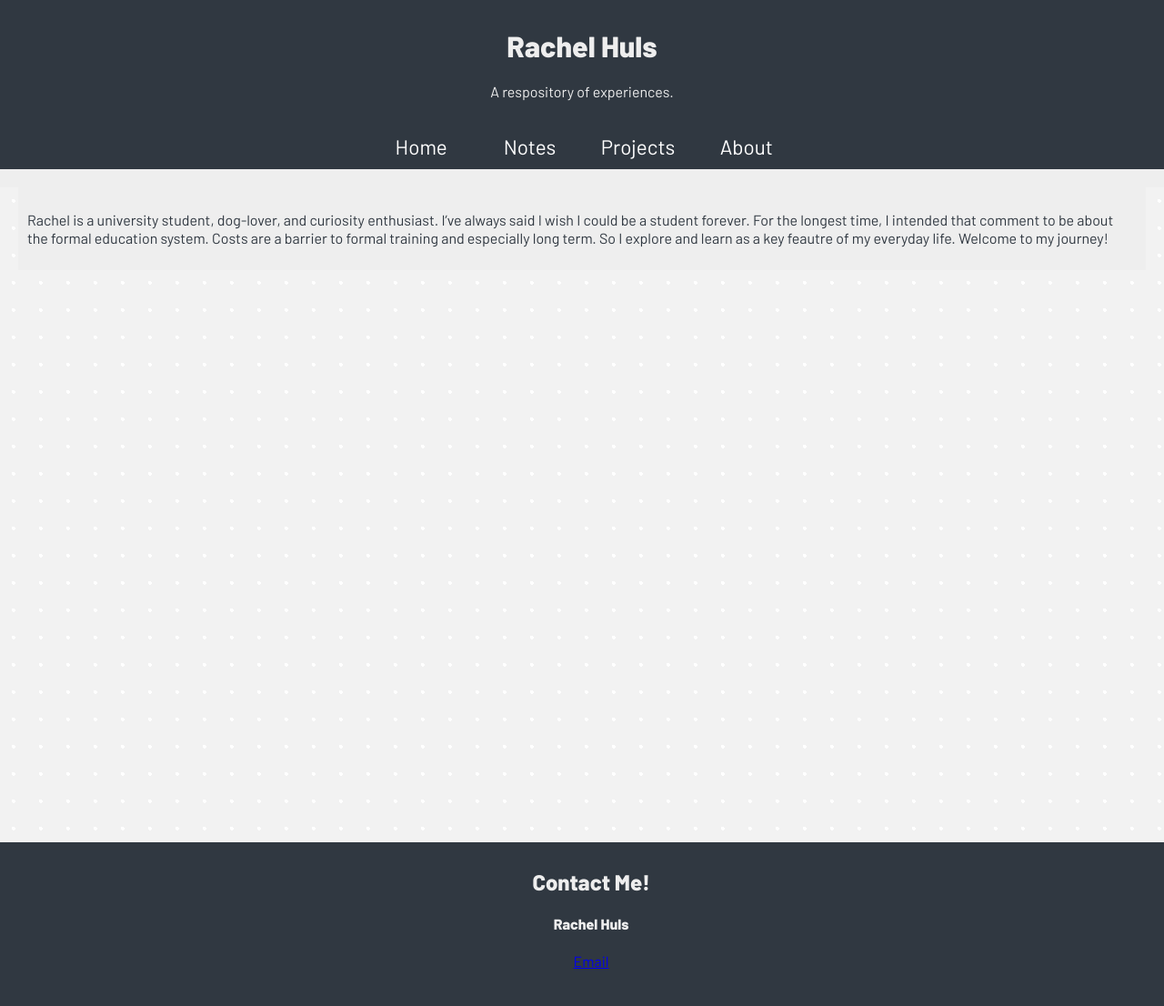
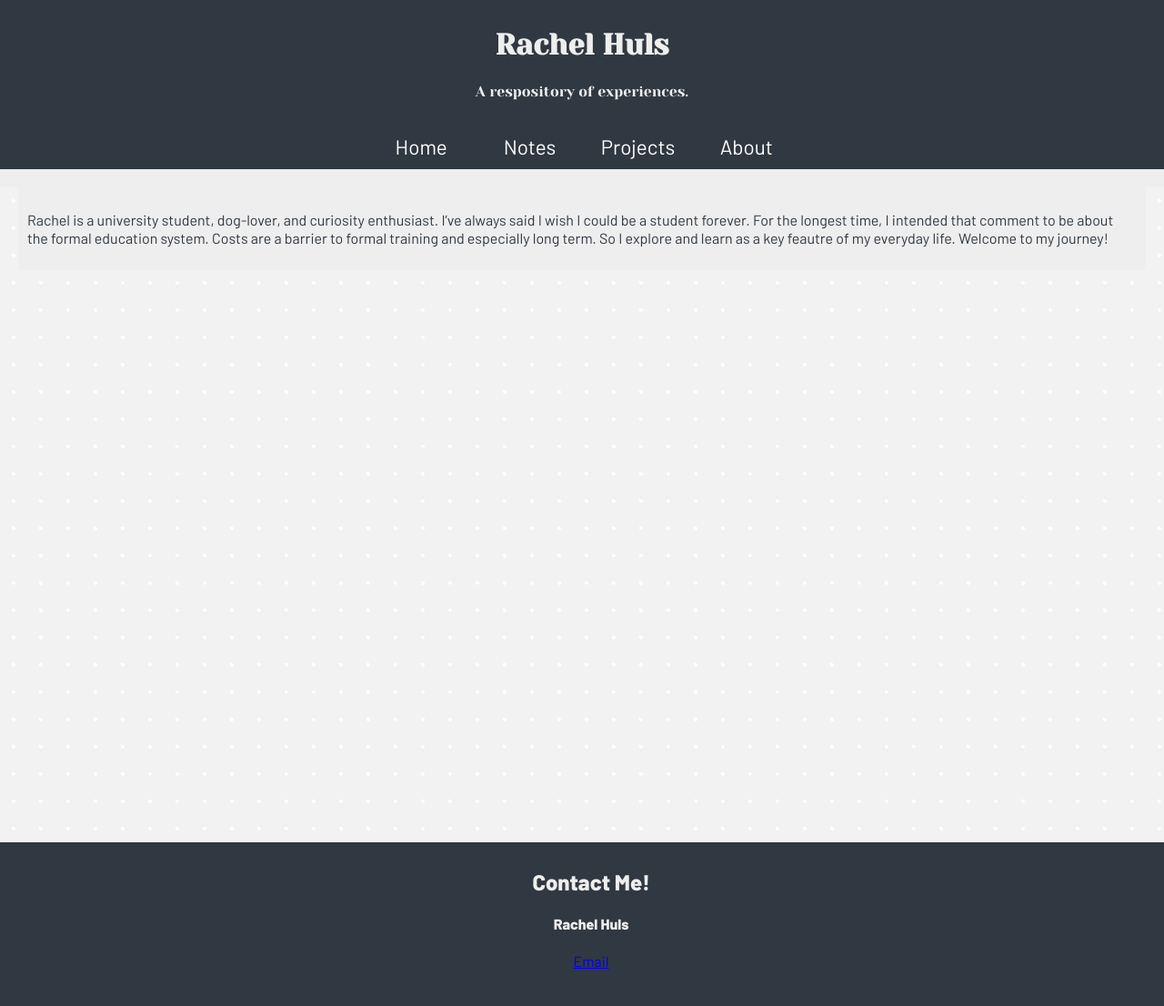
Before and after one commit to rachelhuls/rachelhuls.github.io, a Jekyll site: the page built from index.html, in a window 1280 px wide. Shown: the whole page at 91% size. Built offline with Jekyll 4.4.1, drawn with Linux system fonts in a browser that asks for light colours.

Commit message:
Update main.scss

```diff
--- a/_sass/main.scss
+++ b/_sass/main.scss
@@ -2,7 +2,7 @@
   color: green;
 }
 .header {
-  font-family: 'Barlow', sans-serif;
+  font-family: 'Yeseva One', cursive;
   font-weight: 400;
   padding: 10px;
   text-align: center;
```
